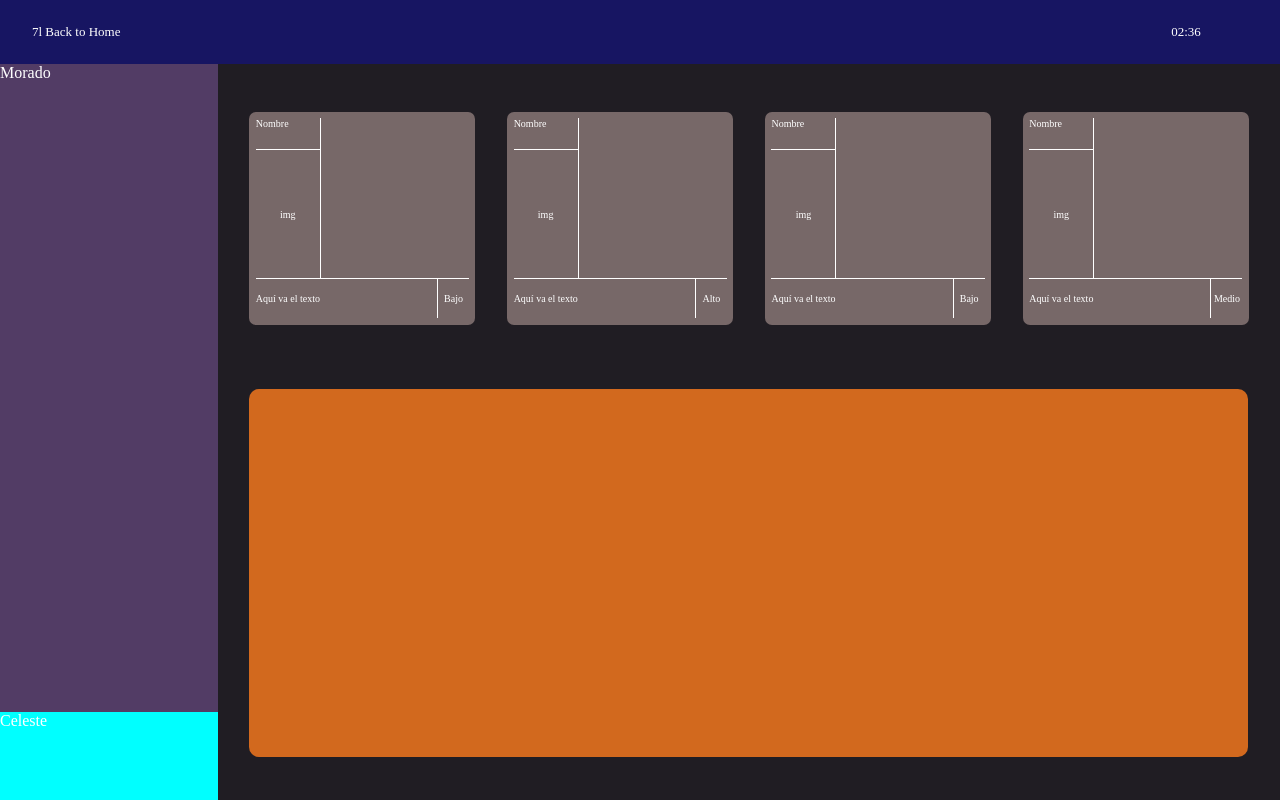
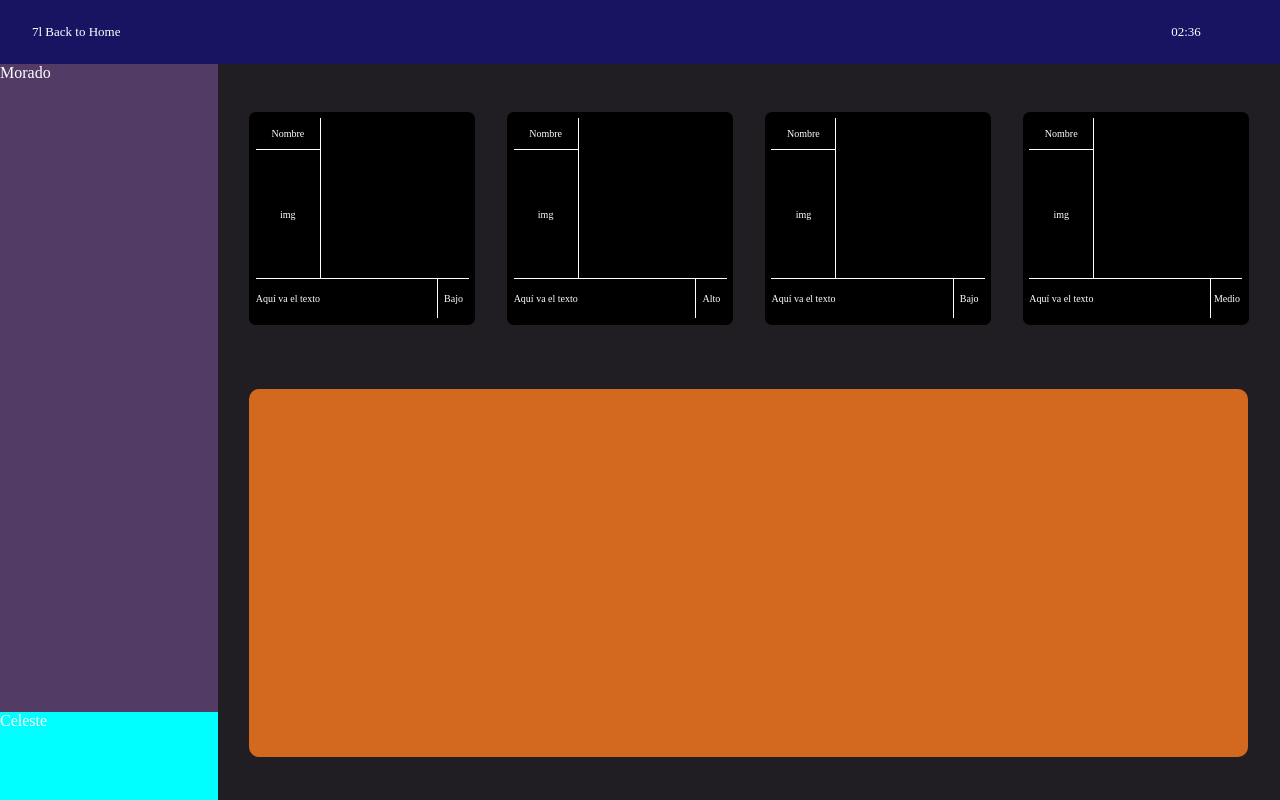
Before and after one commit to Emanuel0az/IS_Comedor, a React (Vite) app in the folder reactApp/: page /estadisticas in a window 1280 px wide. Built offline with nearby package versions, Linux system fonts and the light colour scheme.

Commit message:
Cambios mínimos.

```diff
--- a/reactApp/src/Pages/Estadisticas/Estadisticas.css
+++ b/reactApp/src/Pages/Estadisticas/Estadisticas.css
@@ -34,7 +34,7 @@
     margin-top: 3%;
     display: grid;
     grid-template-rows: 80% 20%;
-    background-color: rgb(119, 104, 104);
+    background-color: rgb(0, 0, 0);
     border-radius: 7px;
     font-size: 10px;
     padding: 0.6%;
@@ -50,6 +50,8 @@
     grid-template-rows: 20% 80%;
 }.tittleDonut {
     border-bottom: 1px white solid;
+    display: grid;
+    place-items: center;
 }.imgDonut {
     display: grid;
     place-items: center;
@@ -57,6 +59,7 @@
 
 .donutRight {
     border-left: 1px white solid;
+    place-items: center;
 }
 
 .containerButtomDonut {
```
